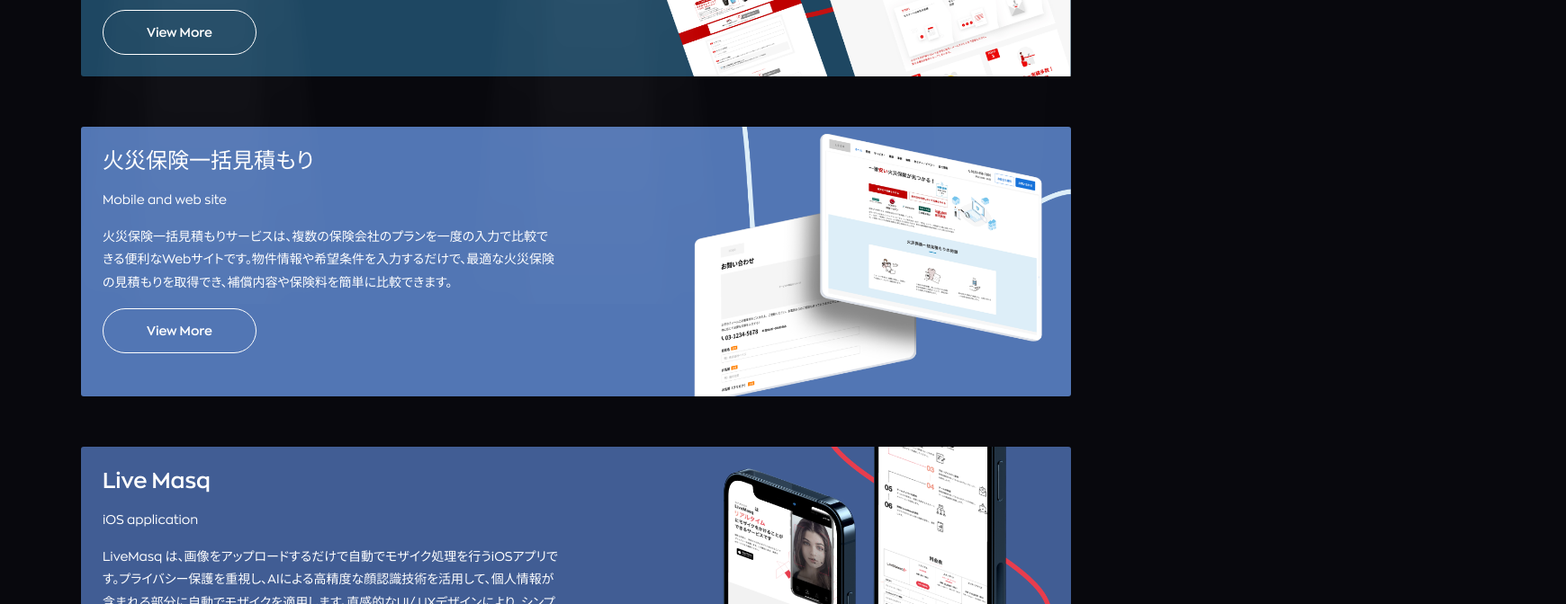
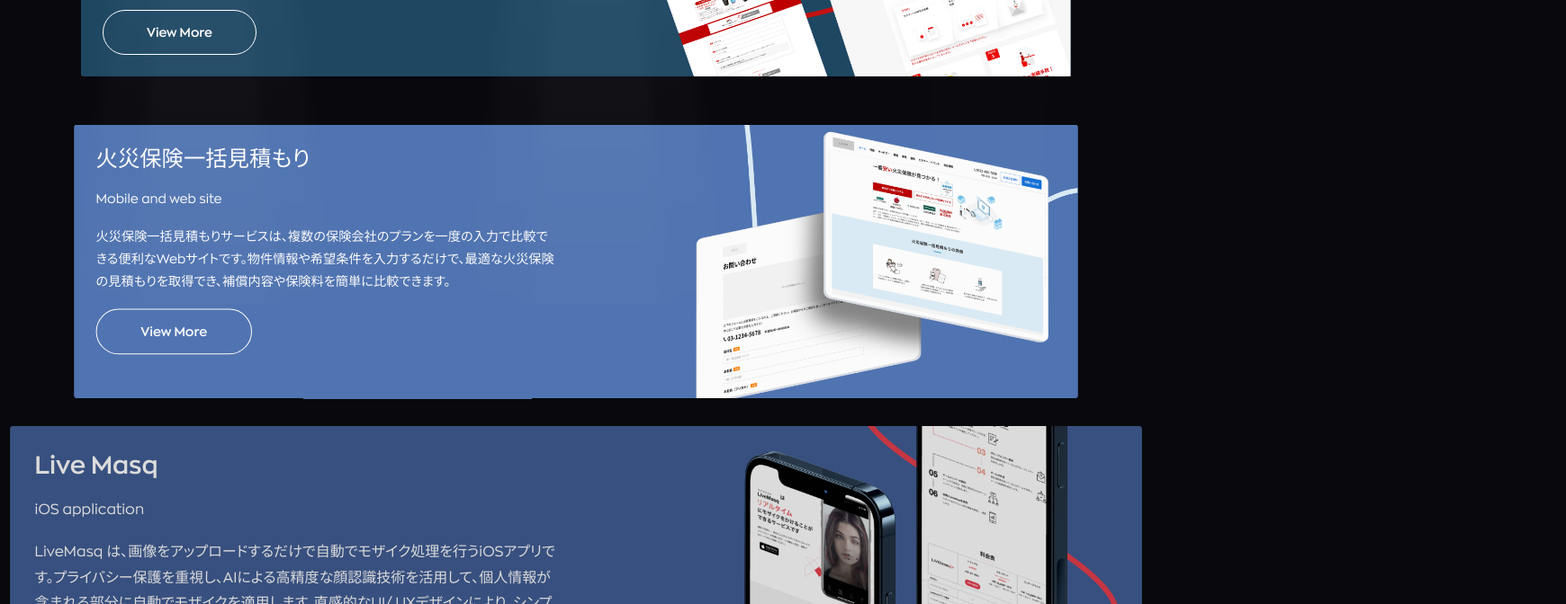
Before and after one commit to osawa1177/nuxt-portfolio-site, a Nuxt app: page /projects in a window 1280 px wide. Shown: the part 520-1192 px from the top of the page at 90% size, 1740 px wide, since content can reach past the window. Built offline with nearby package versions, Linux system fonts and the light colour scheme.

Commit message:
fade-down add

```diff
--- a/components/Projects.vue
+++ b/components/Projects.vue
@@ -6,7 +6,7 @@
     </p>
     <section>
       <div class="projects__wrap">
-        <div v-for="(project, index) in projects.slice(0, displayCount)" :key="index" class="projects__block" :class="project.textBlockClass">
+        <div v-for="(project, index) in projects.slice(0, displayCount)" :key="index" class="projects__block fade-down" :class="project.textBlockClass">
           <div class="projects__text-block">
             <h3 class="projects__text-title">{{ project.title }}</h3>
             <p class="projects__tag">{{ project.tag }}</p>
@@ -60,8 +60,8 @@
         scrollTrigger: {
           trigger: ".fade-down",
           scrub: true,
-          start: "top 80%",
-          end: "bottom 40%",
+          start: "top 100%",
+          end: "bottom 10%",
         },
         scale: 2,
         y: -10,
```
